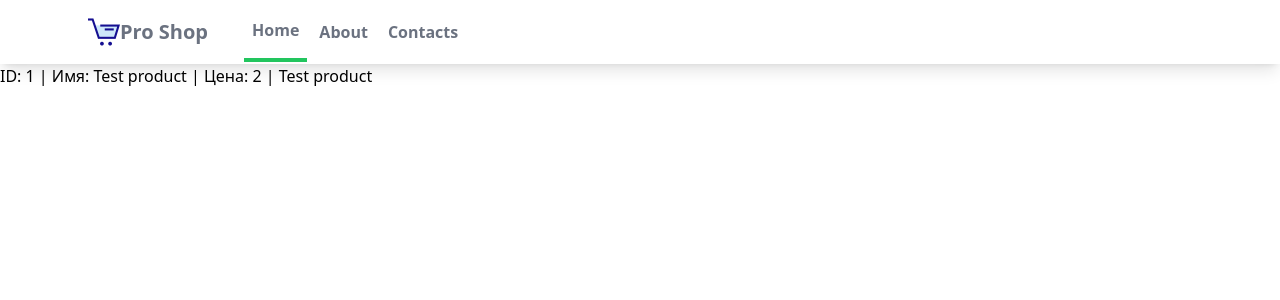
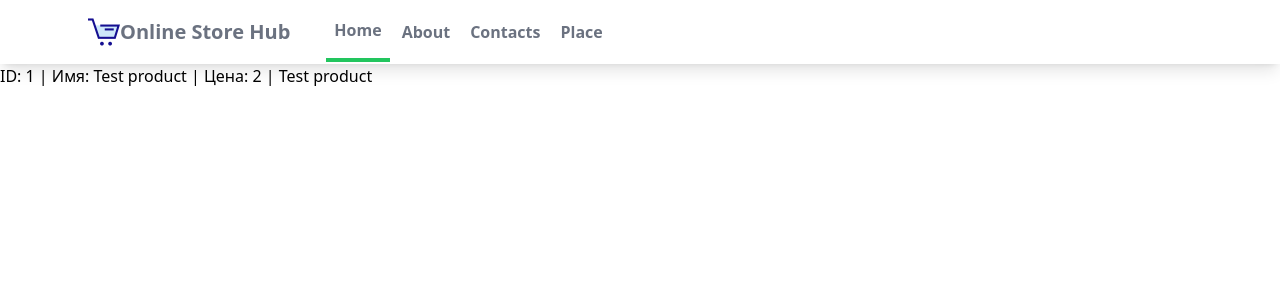
Before and after one commit to Frolov-Andrey2405/OnlineStoreHub, a Django app: page / in a window 1280 px wide. Shown: the top 300 px of the page. Run offline with Django 4.2, Linux system fonts and the light colour scheme; data comes from the database, SQL or seed files in the repository; style sheets or scripts are compiled from the project's sources.

Commit message:
Template Inheritance, DRY

```diff
--- a/mysite/app/templates/app/base.html
+++ b/mysite/app/templates/app/base.html
@@ -1,19 +1,13 @@
-<!DOCTYPE html>
 {% load static %}
-<html lang="en">
 
 <head>
-    <meta charset="UTF-8">
-    <meta http-equiv="X-UA-Compatible" content="IE=edge">
-    <meta name="viewport" content="width=device-width, initial-scale=1.0">
     <link rel="stylesheet" href="{% static 'app/styles.css' %}">
-    <title>Document</title>
+    <title>Online Store Hub</title>
 </head>
 
 <body>
-    {% block content %}
-
-    {% endblock content %}
+    {% include "app/navbar.html" %}
+    {% block content %}{% endblock content %}
 </body>
 
 </html>
--- a/mysite/app/templates/app/detail.html
+++ b/mysite/app/templates/app/detail.html
@@ -1,3 +1,7 @@
+{% extends "app/base.html" %}
+
+{% block content %}
 <h1>
     Detail: {{ item.name }}
 </h1>
+{% endblock content %}
--- a/mysite/app/templates/app/index.html
+++ b/mysite/app/templates/app/index.html
@@ -1,29 +1,7 @@
 {% extends "app/base.html" %}
-{% load static %}
 
 {% block content %}
-<nav class="bg-white shadow-lg">
-    <div class="max-w-6xl mx-auto px-4">
-        <div class="flex justify-between">
-            <div class="flex space-x-7">
-                <div>
-                    <a href="#" class="flex items-center px-2 py-4">
-                        <img class="h-8 w-8" src="{% static 'app/images/shop.png' %}" alt="logo" />
-                        <span class="text-gray-500 font-semibold text-xl">Pro Shop</span>
-                    </a>
-                </div>
-                <div class="items-center flex space-x-1">
-                    <a href="#" class="py-4 px-2 text-gray-500 font-semibold border-b-4 border-green-500">Home</a>
-                    <a href="#" class="py-4 px-2 text-gray-500 font-semibold">About</a>
-                    <a href="#" class="py-4 px-2 text-gray-500 font-semibold">Contacts</a>
-                </div>
-            </div>
-        </div>
-    </div>
-</nav>
-
 <h4>
-    <!-- <a href="/app/items/{{item.id}}/"></a> -->
     {% for item in items %}
         <a href="{% url 'app:detail' item.id %}">
             ID: {{item.id}} | Имя: {{item.name}} | Цена: {{item.price}} | {{item.description}} <br />
--- /dev/null
+++ b/mysite/app/templates/app/navbar.html
@@ -0,0 +1,21 @@
+{% load static %}
+<nav class="bg-white shadow-lg">
+    <div class="max-w-6xl mx-auto px-4">
+        <div class="flex justify-between">
+            <div class="flex space-x-7">
+                <div>
+                    <a href="#" class="flex items-center px-2 py-4">
+                        <img class="h-8 w-8" src="{% static 'app/images/shop.png' %}" alt="logo" />
+                        <span class="text-gray-500 font-semibold text-xl">Online Store Hub</span>
+                    </a>
+                </div>
+                <div class="items-center flex space-x-1">
+                    <a href="#" class="py-4 px-2 text-gray-500 font-semibold border-b-4 border-green-500">Home</a>
+                    <a href="#" class="py-4 px-2 text-gray-500 font-semibold">About</a>
+                    <a href="#" class="py-4 px-2 text-gray-500 font-semibold">Contacts</a>
+                    <a href="#" class="py-4 px-2 text-gray-500 font-semibold">Place</a>
+                </div>
+            </div>
+        </div>
+    </div>
+</nav>
```
